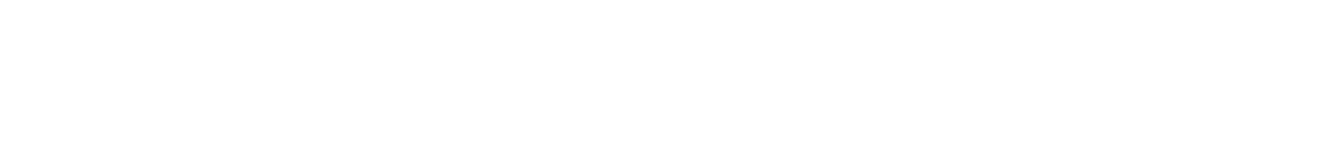
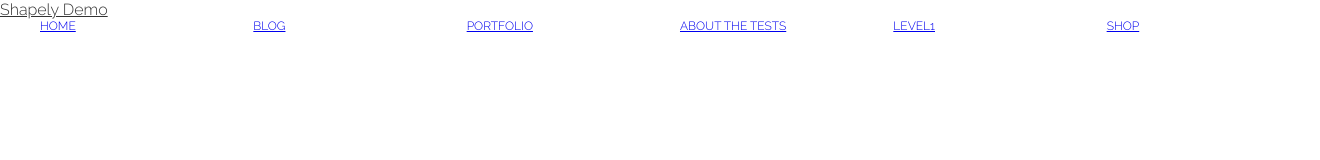
Before and after one commit to fahimpjee1988/Lev2_2_css-vertiefung_flex_navigation-shapely-2-6, a plain HTML site: page index.html in a window 1280 px wide. Shown: the whole page, 1320 px wide, since content can reach past the window. Drawn offline with Linux system fonts and the light colour scheme.

Commit message:
need to some work on it

```diff
--- a/assets/css/style.css
+++ b/assets/css/style.css
@@ -0,0 +1,45 @@
+
+@import url('https://fonts.googleapis.com/css2?family=Raleway:wght@300&display=swap');
+*{
+    margin:0;
+    font-family:  'Raleway', sans-serif;
+    width:100%;
+
+}
+
+header{
+
+    height: 76px;
+    vertical-align: baseline;
+    display:inline-flex;
+
+}
+
+
+
+
+a:hover{
+    color:#333;
+}
+nav{
+    color:#333;
+    display:inline-flex;
+
+}
+nav ul li:visited{
+    color:#333;
+
+
+
+
+}
+nav ul{
+    list-style: none;
+    display:flex;
+    text-decoration: none;
+}
+nav ul li{
+    text-decoration: none;
+    font-size:12px;
+
+}
--- a/index.html
+++ b/index.html
@@ -7,6 +7,22 @@
     <link rel="stylesheet" href="assets/css/style.css">
 </head>
 <body>
+    <header>
+        <nav>
+          <div class="nav-wrapper">
+            <a href="#" class="logo">Shapely Demo</a>
+            <ul>
+              <li><a href="#home">HOME</a></li>
+              <li><a href="#blog">BLOG</a></li>
+              <li><a href="#portfolio">PORTFOLIO</a></li>
+              <li><a href="#About-the-tests">ABOUT THE TESTS</a></li>
+              <li><a href="#LEVEL1">LEVEL1 </a>
+              <li><a href="#SHOP">SHOP </a></li>
+            </ul>
+          </div>
+        </nav>
+     </header>
+
     <script src="assets/js/main.js"></script>
 </body>
 </html>
```
